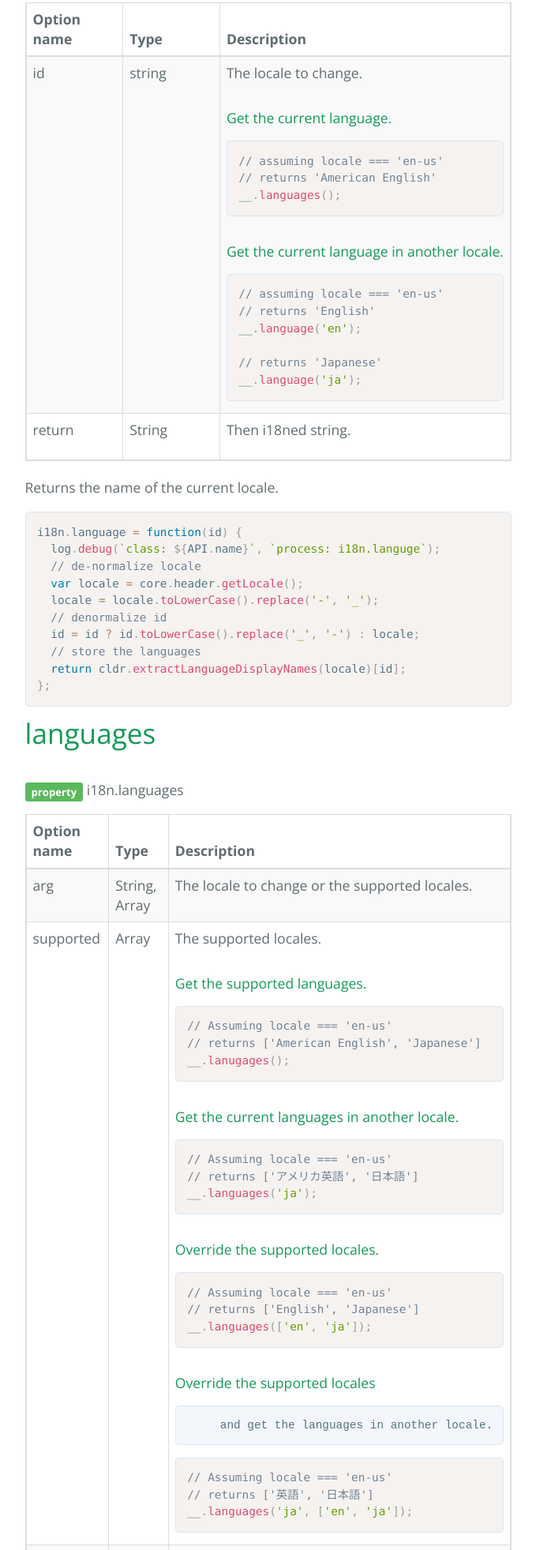
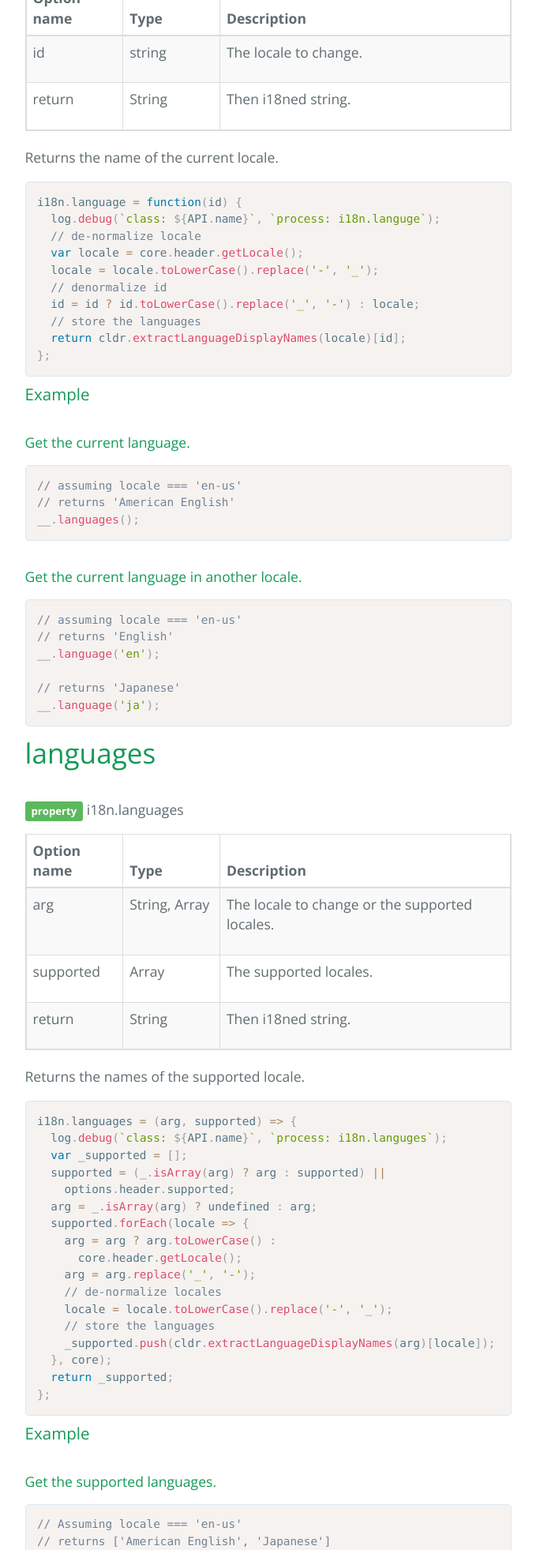
Before and after one commit to gengojs/gengojs-default-api, a plain HTML site: page index.js.html in a window 1280 px wide. Shown: the part 3524-5487 px from the top of the page at 79% size, without its empty margins (408-1087 px from the left). Drawn offline with nearby package versions, Linux system fonts and the light colour scheme.

Commit message:
Update 2015-10-02T18:45:37.292Z

```diff
--- a/index.js.html
+++ b/index.js.html
@@ -156,7 +156,7 @@ __(&#39;greeting.hello.person.informal&#39;, {name:&#39;Bob&#39;});
 </code></pre>
 <h4>All notations with Message Format.</h4>
 <p> See <a href="https://github.com/thetalecrafter/
-        message-format">message-format</a> for documentation.<br />See updated docs at README:</p><pre><code class="lang-javascript">// Assuming the locale === &#39;en-us&#39;,
+        message-format">message-format</a> for documentation.</p><pre><code class="lang-javascript">// Assuming the locale === &#39;en-us&#39;,
 // a basic phrase with message formatting
 // returns &quot;You took 4,000 pictures since Jan 1, 2015 9:33:04 AM&quot;
 __(&#39;You took {n,number} pictures since
@@ -191,20 +191,7 @@ __(&#39;pictures.since.date&#39;, { n:4000, d:new Date() });
               <tr>
                 <td>id</td>
                 <td>string</td>
-                <td><p>The locale to change. </p><h4>Get the current language.</h4>
-<pre><code class="lang-javascript">// assuming locale === &#39;en-us&#39;
-// returns &#39;American English&#39;
-__.languages();
-</code></pre>
-<h4>Get the current language in another locale.</h4>
-<pre><code class="lang-javascript">// assuming locale === &#39;en-us&#39;
-// returns &#39;English&#39;
-__.language(&#39;en&#39;);
-
-// returns &#39;Japanese&#39;
-__.language(&#39;ja&#39;);
-</code></pre>
-</td>
+                <td><p>The locale to change.</p></td>
               </tr>
               <tr>
                 <td>return</td>
@@ -224,6 +211,21 @@ __.language(&#39;ja&#39;);
   // store the languages
   return cldr.extractLanguageDisplayNames(locale)[id];
 };</code></pre>
+          <div class="description"><h3>Example</h3>
+<h4>Get the current language.</h4>
+<pre><code class="lang-javascript">// assuming locale === &#39;en-us&#39;
+// returns &#39;American English&#39;
+__.languages();
+</code></pre>
+<h4>Get the current language in another locale.</h4>
+<pre><code class="lang-javascript">// assuming locale === &#39;en-us&#39;
+// returns &#39;English&#39;
+__.language(&#39;en&#39;);
+
+// returns &#39;Japanese&#39;
+__.language(&#39;ja&#39;);
+</code></pre>
+</div>
           <section id="languages">
             <h1>languages</h1>
             <h5 class="subheader"></h5>
@@ -248,28 +250,7 @@ __.language(&#39;ja&#39;);
               <tr>
                 <td>supported</td>
                 <td>Array</td>
-                <td><p>The supported locales. </p><h4>Get the supported languages.</h4>
-<pre><code class="lang-javascript">// Assuming locale === &#39;en-us&#39;
-// returns [&#39;American English&#39;, &#39;Japanese&#39;]
-__.lanugages();
-</code></pre>
-<h4>Get the current languages in another locale.</h4>
-<pre><code class="lang-javascript">// Assuming locale === &#39;en-us&#39;
-// returns [&#39;アメリカ英語&#39;, &#39;日本語&#39;]
-__.languages(&#39;ja&#39;);
-</code></pre>
-<h4>Override the supported locales.</h4>
-<pre><code class="lang-javascript">// Assuming locale === &#39;en-us&#39;
-// returns [&#39;English&#39;, &#39;Japanese&#39;]
-__.languages([&#39;en&#39;, &#39;ja&#39;]);
-</code></pre>
-<h4>Override the supported locales</h4>
-<pre><code>     and get the languages in another locale.
-</code></pre><pre><code class="lang-javascript">// Assuming locale === &#39;en-us&#39;
-// returns [&#39;英語&#39;, &#39;日本語&#39;]
-__.languages(&#39;ja&#39;, [&#39;en&#39;, &#39;ja&#39;]);
-</code></pre>
-</td>
+                <td><p>The supported locales.</p></td>
               </tr>
               <tr>
                 <td>return</td>
@@ -296,6 +277,29 @@ __.languages(&#39;ja&#39;, [&#39;en&#39;, &#39;ja&#39;]);
   }, core);
   return _supported;
 };</code></pre>
+          <div class="description"><h3>Example</h3>
+<h4>Get the supported languages.</h4>
+<pre><code class="lang-javascript">// Assuming locale === &#39;en-us&#39;
+// returns [&#39;American English&#39;, &#39;Japanese&#39;]
+__.lanugages();
+</code></pre>
+<h4>Get the current languages in another locale.</h4>
+<pre><code class="lang-javascript">// Assuming locale === &#39;en-us&#39;
+// returns [&#39;アメリカ英語&#39;, &#39;日本語&#39;]
+__.languages(&#39;ja&#39;);
+</code></pre>
+<h4>Override the supported locales.</h4>
+<pre><code class="lang-javascript">// Assuming locale === &#39;en-us&#39;
+// returns [&#39;English&#39;, &#39;Japanese&#39;]
+__.languages([&#39;en&#39;, &#39;ja&#39;]);
+</code></pre>
+<h4>Override the supported locales</h4>
+<pre><code>     and get the languages in another locale.
+</code></pre><pre><code class="lang-javascript">// Assuming locale === &#39;en-us&#39;
+// returns [&#39;英語&#39;, &#39;日本語&#39;]
+__.languages(&#39;ja&#39;, [&#39;en&#39;, &#39;ja&#39;]);
+</code></pre>
+</div>
           <section id="locale">
             <h1>locale</h1>
             <h5 class="subheader"></h5>
```
